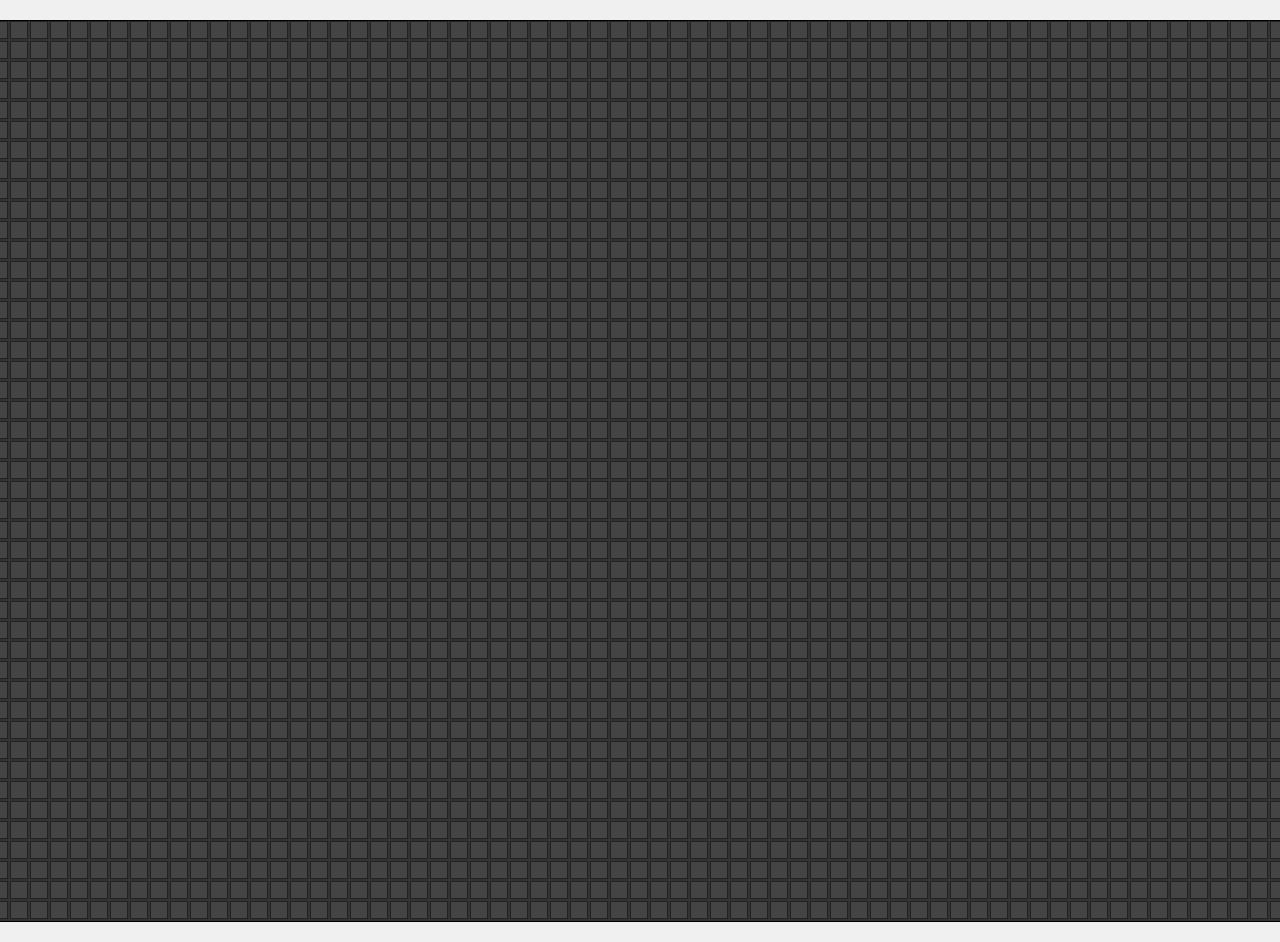
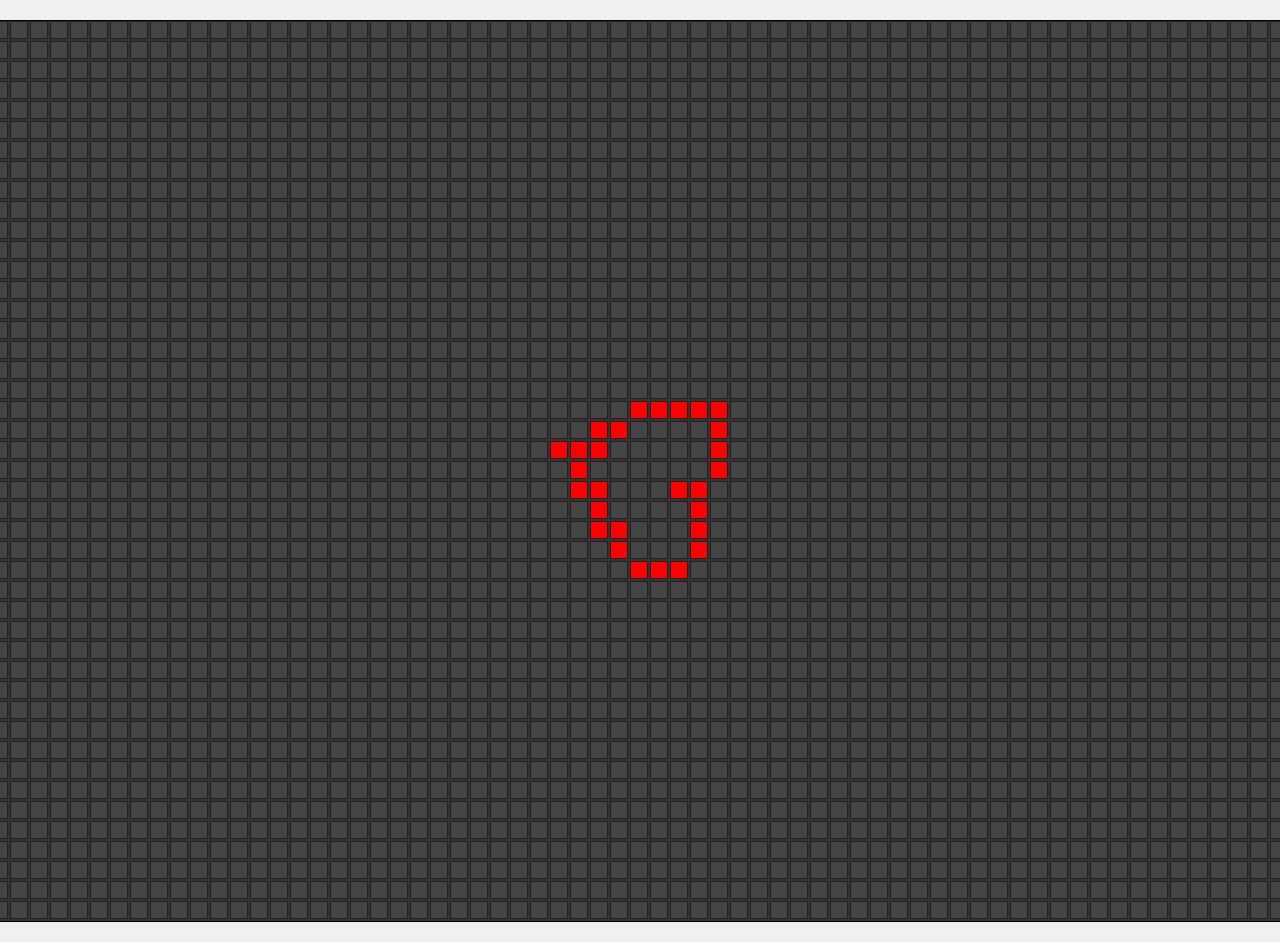
Before and after one commit to Tzion/HardBreaks, a website: page playground.html in a window 1280 px wide. Drawn offline with Linux system fonts and the light colour scheme.

Commit message:
playing around

```diff
--- a/playground.html
+++ b/playground.html
@@ -30,13 +30,88 @@
     const canvas = document.getElementById('myCanvas');
     const ctx = canvas.getContext('2d');
 
-    const GRID_SIZE = 40;
     const GRID_SIZE_X = 65;
     const GRID_SIZE_Y = 45;
     const CELL_SIZE = 18; // Size of each LED cell
     const PADDING = 2; // Space between cells
 
-    function drawLED(x, y) {
+    // Shape system
+    class Shape {
+      constructor(points, color = '#ff0000') {
+        this.points = points;
+        this.color = color;
+        this.x = 0;
+        this.y = 0;
+        this.scale = 1;
+        this.rotation = 0;
+      }
+
+      setPosition(x, y) {
+        this.x = x;
+        this.y = y;
+        return this;
+      }
+
+      setScale(scale) {
+        this.scale = scale;
+        return this;
+      }
+
+      setRotation(rotation) {
+        this.rotation = rotation;
+        return this;
+      }
+
+      getTransformedPoints() {
+        const cos = Math.cos(this.rotation);
+        const sin = Math.sin(this.rotation);
+
+        return this.points.map(point => {
+          // Scale
+          let x = point.x * this.scale;
+          let y = point.y * this.scale;
+
+          // Rotate
+          const rotatedX = x * cos - y * sin;
+          const rotatedY = x * sin + y * cos;
+
+          // Translate
+          return {
+            x: rotatedX + this.x,
+            y: rotatedY + this.y
+          };
+        });
+      }
+    }
+
+    // Shape generators
+    const Shapes = {
+      heart: (size = 1) => {
+        const points = [];
+        const step = 0.1;
+        for (let t = 0; t < 2 * Math.PI; t += step) {
+          // Heart parametric equations
+          const x = 16 * Math.pow(Math.sin(t), 3);
+          const y = 13 * Math.cos(t) - 5 * Math.cos(2 * t) - 2 * Math.cos(3 * t) - Math.cos(4 * t);
+          points.push({ x: x * size, y: y * size });
+        }
+        return points;
+      },
+
+      circle: (radius = 1, segments = 32) => {
+        const points = [];
+        const step = (2 * Math.PI) / segments;
+        for (let t = 0; t < 2 * Math.PI; t += step) {
+          points.push({
+            x: radius * Math.cos(t),
+            y: radius * Math.sin(t)
+          });
+        }
+        return points;
+      }
+    };
+
+    function drawLED(x, y, color = '#444') {
       // Draw LED base (darker square)
       ctx.fillStyle = '#222';
       ctx.fillRect(
@@ -46,8 +121,8 @@
         CELL_SIZE
       );
 
-      // Draw LED light (brighter square)
-      ctx.fillStyle = '#444';
+      // Draw LED light
+      ctx.fillStyle = color;
       ctx.fillRect(
         x * (CELL_SIZE + PADDING) + 1,
         y * (CELL_SIZE + PADDING) + 1,
@@ -56,12 +131,73 @@
       );
     }
 
-    // Draw the grid
-    for (let y = 0; y < GRID_SIZE_Y; y++) {
-      for (let x = 0; x < GRID_SIZE_X; x++) {
-        drawLED(x, y);
+    function drawShape(shape) {
+      const points = shape.getTransformedPoints();
+      points.forEach(point => {
+        const gridX = Math.round(point.x);
+        const gridY = Math.round(point.y);
+        if (gridX >= 0 && gridX < GRID_SIZE_X && gridY >= 0 && gridY < GRID_SIZE_Y) {
+          drawLED(gridX, gridY, shape.color);
+        }
+      });
+    }
+
+    // Animation system
+    class Animation {
+      constructor() {
+        this.shapes = [];
+        this.time = 0;
+      }
+
+      addShape(shape) {
+        this.shapes.push(shape);
+        return this;
+      }
+
+      update(deltaTime) {
+        this.time += deltaTime;
+        // Example animation: rotating heart
+        this.shapes.forEach((shape, index) => {
+          shape.setRotation(this.time * 0.001)
+            .setScale(1 + Math.sin(this.time * 0.002) * 0.2);
+        });
+      }
+
+      draw() {
+        this.shapes.forEach(shape => drawShape(shape));
       }
     }
+
+    // Create animation
+    const animation = new Animation();
+    animation.addShape(
+      new Shape(Shapes.heart(0.3), '#ff0000')
+        .setPosition(GRID_SIZE_X / 2, GRID_SIZE_Y / 2)
+    );
+
+    // Draw the grid
+    function drawGrid() {
+      for (let y = 0; y < GRID_SIZE_Y; y++) {
+        for (let x = 0; x < GRID_SIZE_X; x++) {
+          drawLED(x, y);
+        }
+      }
+    }
+
+    // Animation loop
+    let lastTime = 0;
+    function animate(currentTime) {
+      const deltaTime = currentTime - lastTime;
+      lastTime = currentTime;
+
+      drawGrid();
+      animation.update(deltaTime);
+      animation.draw();
+
+      requestAnimationFrame(animate);
+    }
+
+    animate(0);
   </script>
 </body>
 
```
Also changed, not shown: creative-coding-course/package.json (added, +16 -0 lines), creative-coding-course/transforms.js (added, +16 -0 lines), demo.js (added, +45 -0 lines), package.json (added, +7 -0 lines), 3 other files.
